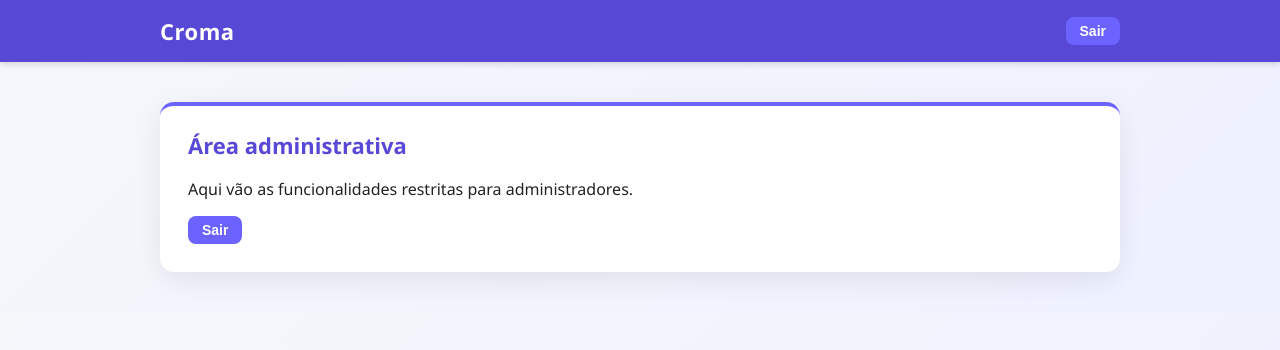
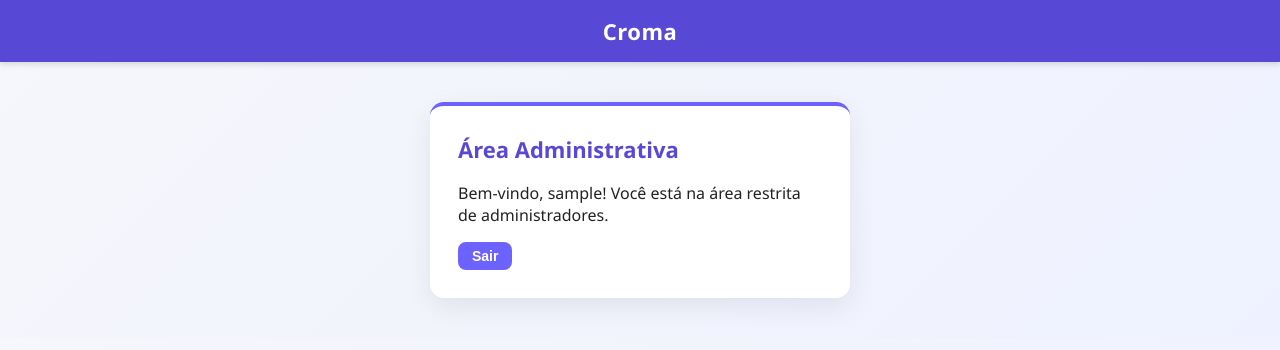
Before and after one commit to BrunoDonato/Croma, a Django app: page /contas/admin-area/ in a window 1280 px wide. Shown: the top 350 px of the page. Run offline with Django 5.2, Linux system fonts and the light colour scheme; the visitor is signed in with stand-in values (Sample User, id 1).

```diff
--- a/contas/urls.py
+++ b/contas/urls.py
@@ -8,6 +8,6 @@ urlpatterns = [
     path("login/",  auth_views.LoginView.as_view(template_name="registration/login.html"), name="login"),
     path("logout/", auth_views.LogoutView.as_view(next_page=reverse_lazy("contas:login")), name="logout"), # Logout, POST redireciona para a tela de login
     path("dashboard/", views.dashboard, name="dashboard"),
-    path("registrar/", views.registrar, name="registrar"),# Se usar o cadastro
+    path("registrar/", views.registrar, name="registrar"), # Se usar o cadastro
     path("admin-area/", views.admin_area, name="admin_area"), # Area restrita para administradores
 ]
--- a/contas/views.py
+++ b/contas/views.py
@@ -5,12 +5,11 @@ from django.contrib.auth.decorators import login_required
 from .forms import RegistroForm
 from .decorators import admin_required
 
-#Cadastro de usuário
 def registrar(request):
     if request.method == "POST":
         form = RegistroForm(request.POST)
         if form.is_valid():
-            form.save()  # Cria o usuário com senha hasheada
+            form.save()
             messages.success(request, "Conta criada com sucesso! Faça login.")
             return redirect("contas:login")
         else:
@@ -19,7 +18,6 @@ def registrar(request):
         form = RegistroForm()
     return render(request, "contas/registrar.html", {"form": form})
 
-# Pagina de destino após logar
 @login_required(login_url="contas:login")
 def dashboard(request):
     return render(request, "contas/dashboard.html")
@@ -28,6 +26,5 @@ def dashboard(request):
 def admin_area(request):
     return render(request, "contas/admin_area.html")
 
-# Proteção de páginas internas com verificação de sessão
 def error_403(request, exception=None):
     return render(request, "403.html", status=403)
--- a/core/settings.py
+++ b/core/settings.py
@@ -14,7 +14,7 @@ INSTALLED_APPS = [
     'django.contrib.messages',
     'django.contrib.staticfiles',
     'estoque',
-    'contas',
+    'contas.apps.ContasConfig',
 ]
 
 MIDDLEWARE = [
@@ -80,7 +80,7 @@ LOGOUT_REDIRECT_URL = "contas:login"
 
 DEFAULT_AUTO_FIELD = 'django.db.models.BigAutoField'
 
-SESSION_COOKIE_AGE = 10
+SESSION_COOKIE_AGE = 60
 SESSION_EXPIRE_AT_BROWSER_CLOSE = True
 
 if not DEBUG:
--- a/templates/base.html
+++ b/templates/base.html
@@ -9,15 +9,7 @@
 </head>
 <body>
   <header class="topbar">
-    <div style="max-width:960px;margin:0 auto;display:flex;align-items:center;justify-content:space-between;padding:0 16px;">
-      <a class="brand" href="{% url 'contas:dashboard' %}">Croma</a>
-      {% if request.user.is_authenticated %}
-      <form action="{% url 'contas:logout' %}" method="post" style="margin:0;">
-        {% csrf_token %}
-        <button type="submit" class="btn-small">Sair</button>
-      </form>
-      {% endif %}
-    </div>
+    <a class="brand" href="{% url 'contas:dashboard' %}">Croma</a>
   </header>
 
   <main class="container">
--- a/templates/contas/admin_area.html
+++ b/templates/contas/admin_area.html
@@ -1,12 +1,11 @@
 {% extends "base.html" %}
 
 {% block content %}
-<main class="container container--wide">
-  <section class="card card--admin">
-    <h1>Área administrativa</h1>
-    <p>Aqui vão as funcionalidades restritas para administradores.</p>
-
-    <form action="{% url 'contas:logout' %}" method="post">
+<main class="container">
+  <section class="card">
+    <h1>Área Administrativa</h1>
+    <p>Bem-vindo, {{ request.user.username }}! Você está na área restrita de administradores.</p>
+    <form action="{% url 'contas:logout' %}" method="post" style="margin-top:12px;">
       {% csrf_token %}
       <button type="submit" class="btn-small">Sair</button>
     </form>
```
Also changed, not shown: contas/apps.py (+5 -3 lines), contas/forms.py (+9 -1 lines), contas/signals.py (added, +15 -0 lines), templates/contas/dashboard.html (+4 -5 lines).
